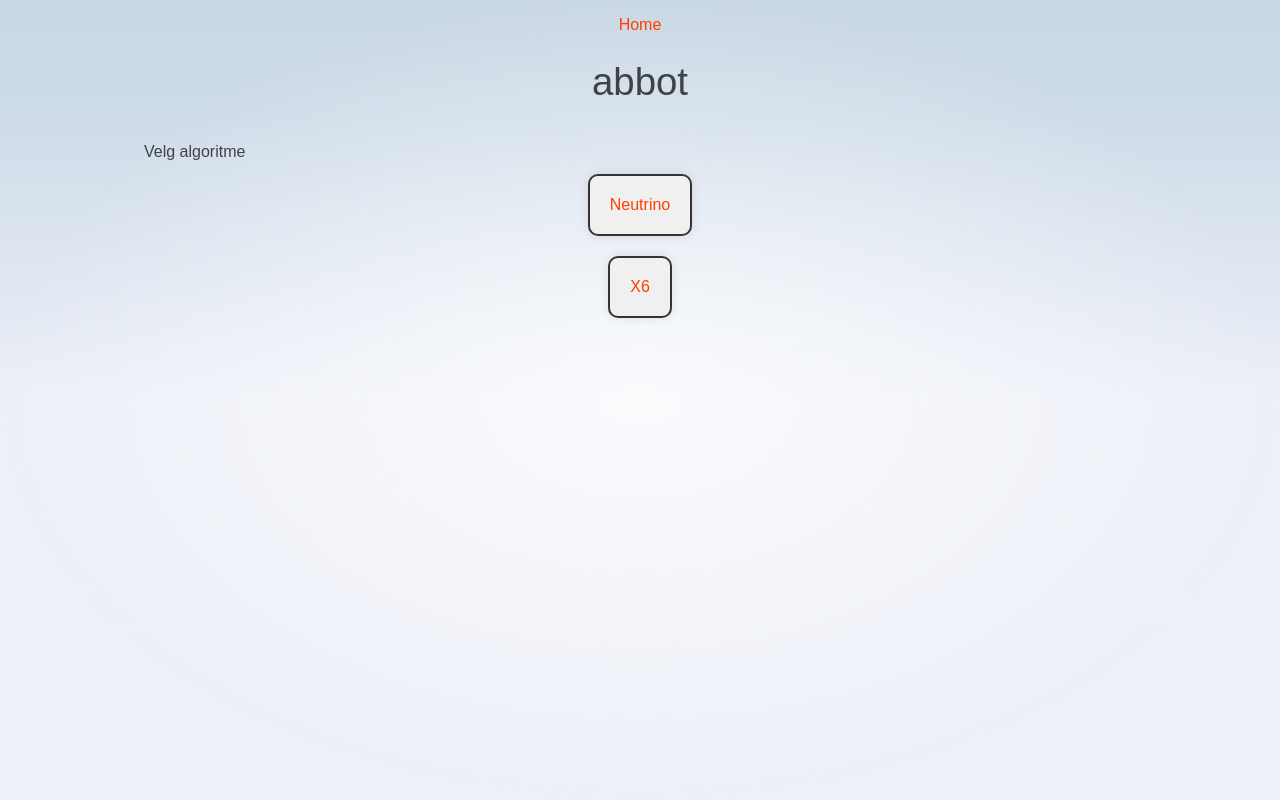
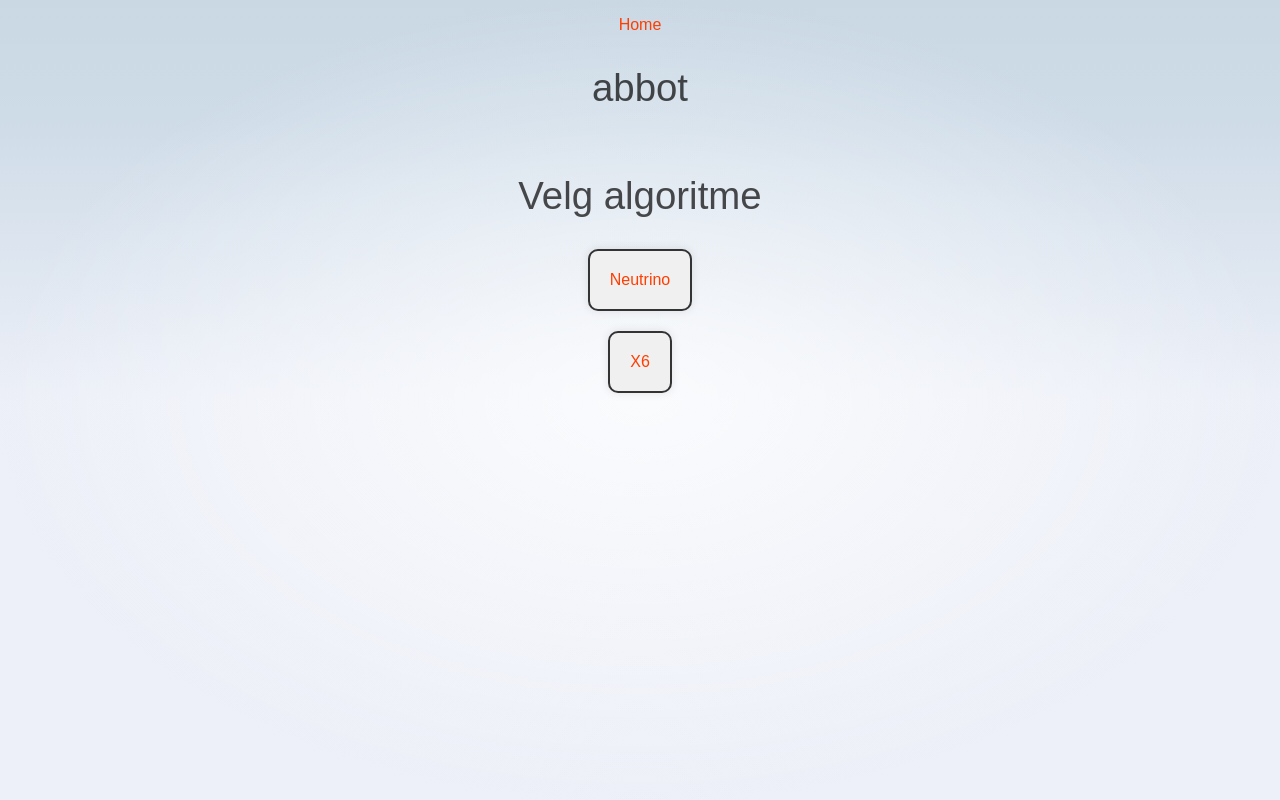
Before and after one commit to jerschio/pacemaker, a SvelteKit app: page /producer/abbot in a window 1280 px wide. Shown: the top 800 px of the page. Built offline with nearby package versions, Linux system fonts and the light colour scheme.

Commit message:
Litt bedre styling

```diff
--- a/src/routes/+page.svelte
+++ b/src/routes/+page.svelte
@@ -44,7 +44,7 @@
 	section {
 		display: flex;
 		flex-direction: column;
-		justify-content: center;
+		justify-content: start;
 		align-items: center;
 		flex: 0.6;
 	}
--- a/src/routes/producer/[producer]/+page.svelte
+++ b/src/routes/producer/[producer]/+page.svelte
@@ -3,12 +3,13 @@
 	export let data;
 </script>
 
+<section>
 	<h1>{data.producer.name}</h1>
 
 	{#if !data.producer.models}
 		<p>Ingen algoritmer å vise</p>
 	{:else}
-	<h2>Velg algoritme</h2>
+		<h1>Velg algoritme</h1>
 		<div class="container">
 			{#each data.producer.models as model (model.id)}
 				<a href="{base}/producer/{data.producer.name}/{model.id}">
@@ -19,6 +20,7 @@
 			{/each}
 		</div>
 	{/if}
+</section>
 
 <style>
 	.container {
@@ -38,4 +40,16 @@
 		box-shadow: 0px 0px 10px rgba(0, 0, 0, 0.1);
 		margin-bottom: 20px;
 	}
+
+	section {
+		display: flex;
+		flex-direction: column;
+		justify-content: start;
+		align-items: center;
+		flex: 0.6;
+	}
+
+	h1 {
+		width: 100%;
+	}
 </style>
--- a/src/routes/producer/[producer]/[modelid]/+page.svelte
+++ b/src/routes/producer/[producer]/[modelid]/+page.svelte
@@ -2,9 +2,25 @@
 	export let data;
 </script>
 
-<h1>{data.model.name}</h1>
+<section>
+	{#if data}
+		<h1>{data.model.name}</h1>
+		<p>{data.model.description ?? 'Mangler beskrivelse'}</p>
+	{:else}
+		<p>Ingen algoritme å vise</p>
+	{/if}
+</section>
 
-{#if data}
-	<h2>{data.model.name}</h2>
-	<p>{data.model.description ?? 'Mangler beskrivelse'}</p>
-{/if}
+<style>
+	section {
+		display: flex;
+		flex-direction: column;
+		justify-content: start;
+		align-items: center;
+		flex: 0.6;
+	}
+
+	h1 {
+		width: 100%;
+	}
+</style>
```
Lines whose indentation alone changed are shown as unchanged.
